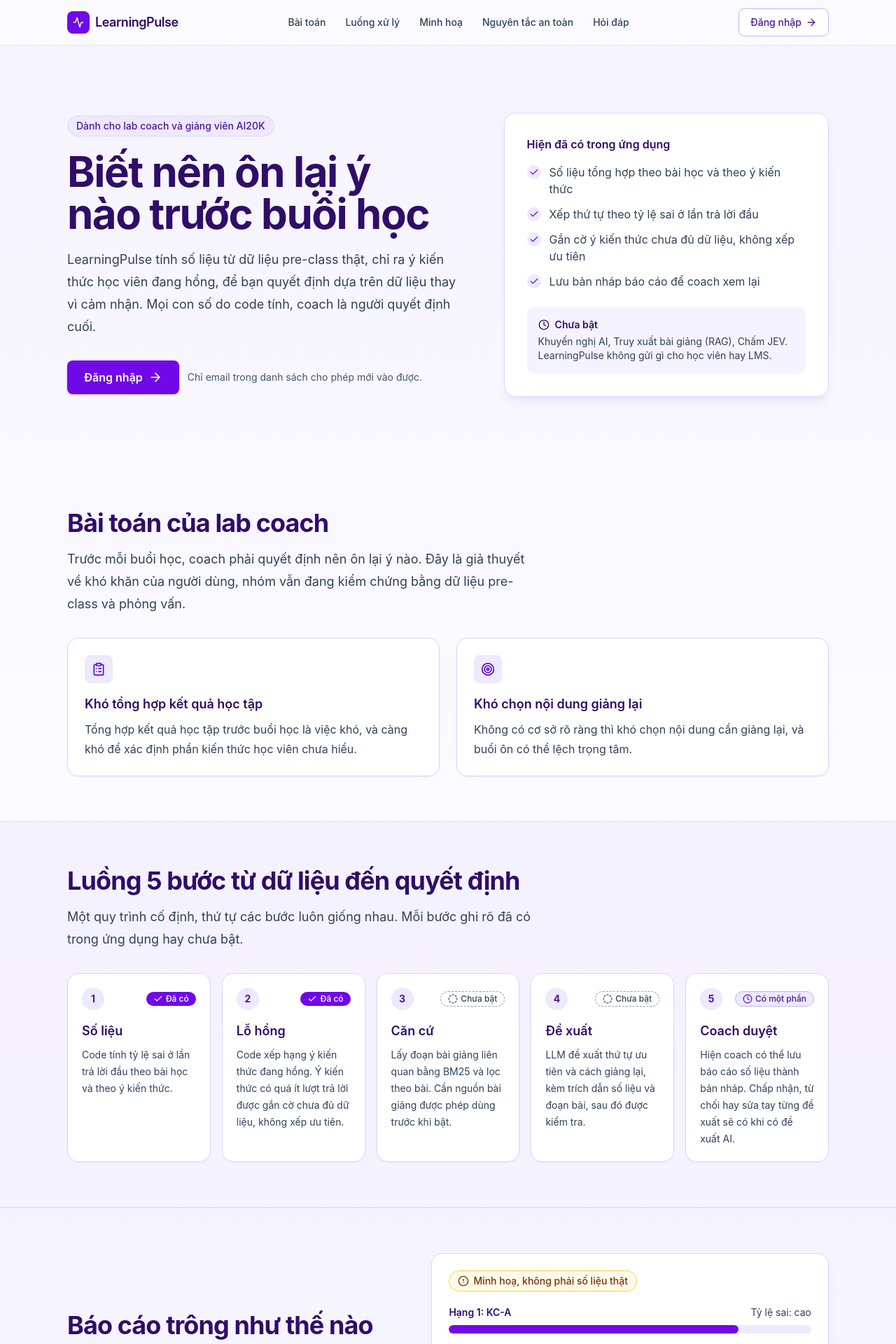
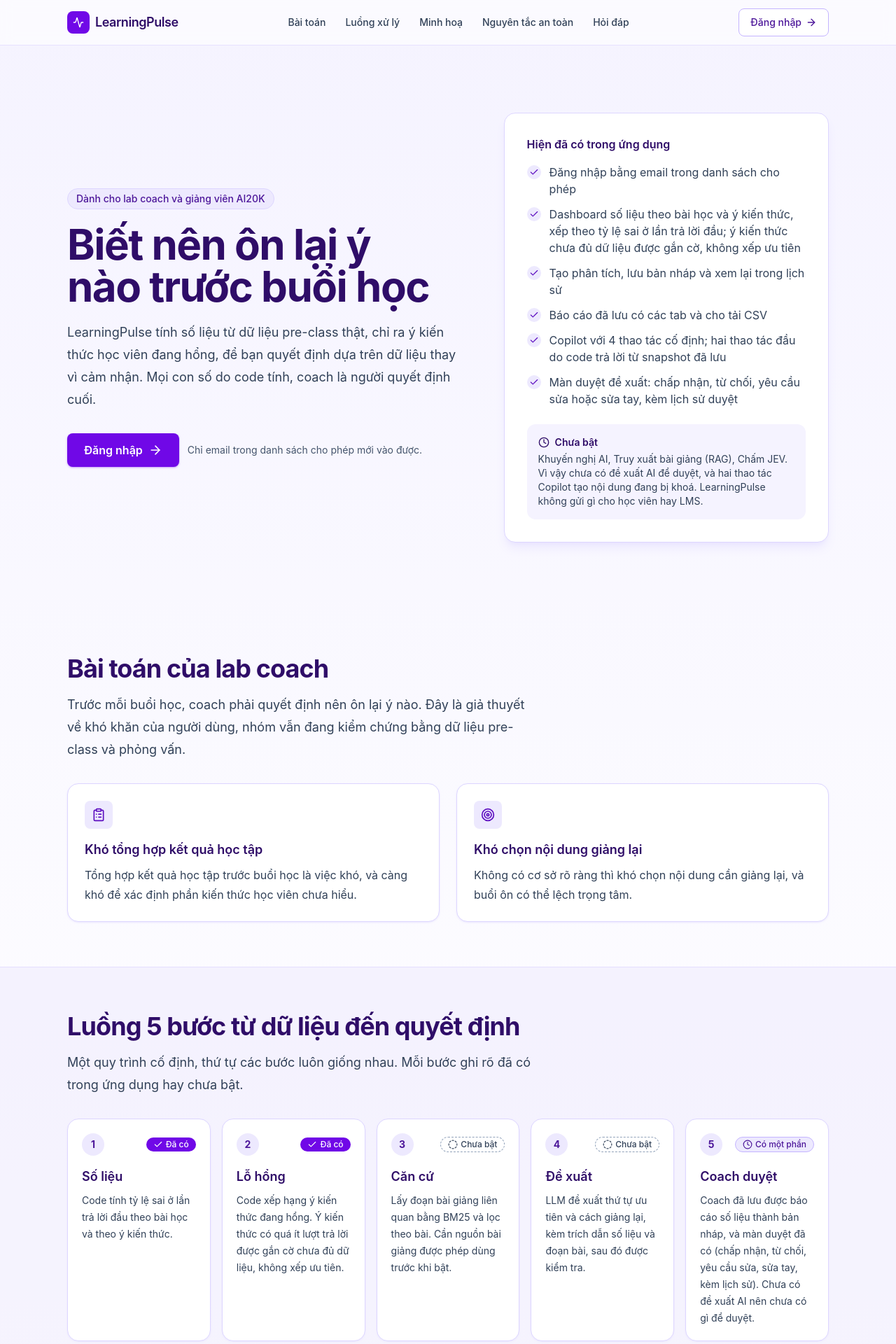
Before and after one commit to quanggpham/K5-Day15-L3B-ConTauDam, a React (Vite) app in the folder codebase/frontend/: page / in a window 1280 px wide. Shown: the top 1920 px of the page at 70% size. Built offline with nearby package versions, Linux system fonts and the light colour scheme; no server answers.

Commit message:
fix(landing): align claims with current features and fix nav tab order

```diff
--- a/codebase/frontend/src/features/landing/Faq.tsx
+++ b/codebase/frontend/src/features/landing/Faq.tsx
@@ -4,11 +4,11 @@ import { ChevronDown } from "lucide-react"
 const FAQS = [
   {
     q: "AI có gửi gì cho học viên không?",
-    a: "Không. LearningPulse không nhắn tin, không giao bài cho học viên và không ghi ngược vào LMS. AI không có công cụ nào ghi hay gửi ra ngoài; ứng dụng chỉ lưu bản nháp và lịch sử duyệt của coach.",
+    a: "Không. LearningPulse không nhắn tin, không giao bài cho học viên và không ghi ngược vào LMS. AI không có công cụ nào ghi hay gửi ra ngoài; ứng dụng chỉ lưu bản nháp báo cáo và lịch sử duyệt của coach.",
   },
   {
     q: "Dữ liệu nào được đưa lên mô hình?",
-    a: "Theo thiết kế, mô hình chỉ nhận số liệu đã tổng hợp và đoạn bài giảng được phép dùng; không có dữ liệu dòng hay mã học viên. Hiện mô hình chưa được nối vào luồng báo cáo.",
+    a: "Theo thiết kế, mô hình chỉ nhận số liệu đã tổng hợp và đoạn bài giảng được phép dùng; không có dữ liệu dòng hay mã học viên. Hiện mô hình chưa được nối vào luồng báo cáo; hai thao tác Copilot đang chạy là do code trả lời từ snapshot đã lưu.",
   },
   {
     q: "Ai quyết định cuối cùng?",
@@ -16,7 +16,11 @@ const FAQS = [
   },
   {
     q: "Khi nào bật gợi ý AI?",
-    a: "Chưa có mốc thời gian. Cần có nguồn bài giảng được phép dùng và chốt cách chấm kiểm tra đầu ra trước khi bật. Hiện ứng dụng chỉ có báo cáo số liệu và bản nháp.",
+    a: "Chưa có mốc thời gian. Cần có nguồn bài giảng được phép dùng và chốt cách chấm kiểm tra đầu ra trước khi bật. Hiện ứng dụng có dashboard, báo cáo số liệu đã lưu, Copilot cố định và màn duyệt, nhưng chưa có đề xuất AI để duyệt.",
+  },
+  {
+    q: "Copilot làm được gì?",
+    a: "Copilot trong báo cáo có 4 thao tác cố định. Hai thao tác đầu (giải thích ưu tiên, so sánh với bài trước) do code trả lời từ snapshot đã lưu. Hai thao tác tạo nội dung (kế hoạch ôn 15 phút, 3 câu hỏi kiểm tra lại) đang bị khoá cho đến khi có nguồn bài giảng và cách chấm đầu ra.",
   },
   {
     q: "Ai đăng nhập được?",
--- a/codebase/frontend/src/features/landing/Flow.tsx
+++ b/codebase/frontend/src/features/landing/Flow.tsx
@@ -8,8 +8,8 @@ interface FlowStep {
   status: Status
 }
 
-// Trạng thái theo README: đã có báo cáo số liệu và lưu bản nháp;
-// RAG, khuyến nghị AI, JEV chưa tích hợp.
+// Trạng thái theo README: đã có dashboard, báo cáo lưu nháp, Copilot cố định và màn duyệt;
+// RAG, khuyến nghị AI, JEV chưa tích hợp nên chưa có đề xuất AI để duyệt.
 const STEPS: FlowStep[] = [
   {
     title: "Số liệu",
@@ -33,7 +33,7 @@ const STEPS: FlowStep[] = [
   },
   {
     title: "Coach duyệt",
-    body: "Hiện coach có thể lưu báo cáo số liệu thành bản nháp. Chấp nhận, từ chối hay sửa tay từng đề xuất sẽ có khi có đề xuất AI.",
+    body: "Coach đã lưu được báo cáo số liệu thành bản nháp, và màn duyệt đã có (chấp nhận, từ chối, yêu cầu sửa, sửa tay, kèm lịch sử). Chưa có đề xuất AI nên chưa có gì để duyệt.",
     status: "partial",
   },
 ]
--- a/codebase/frontend/src/features/landing/Hero.tsx
+++ b/codebase/frontend/src/features/landing/Hero.tsx
@@ -4,10 +4,12 @@ import { useLandingCta } from "./useLandingCta"
 
 // Nội dung lấy từ docs/learningpulse-design.md và README (trạng thái hiện tại).
 const AVAILABLE_NOW = [
-  "Số liệu tổng hợp theo bài học và theo ý kiến thức",
-  "Xếp thứ tự theo tỷ lệ sai ở lần trả lời đầu",
-  "Gắn cờ ý kiến thức chưa đủ dữ liệu, không xếp ưu tiên",
-  "Lưu bản nháp báo cáo để coach xem lại",
+  "Đăng nhập bằng email trong danh sách cho phép",
+  "Dashboard số liệu theo bài học và ý kiến thức, xếp theo tỷ lệ sai ở lần trả lời đầu; ý kiến thức chưa đủ dữ liệu được gắn cờ, không xếp ưu tiên",
+  "Tạo phân tích, lưu bản nháp và xem lại trong lịch sử",
+  "Báo cáo đã lưu có các tab và cho tải CSV",
+  "Copilot với 4 thao tác cố định; hai thao tác đầu do code trả lời từ snapshot đã lưu",
+  "Màn duyệt đề xuất: chấp nhận, từ chối, yêu cầu sửa hoặc sửa tay, kèm lịch sử duyệt",
 ]
 
 const NOT_YET = ["Khuyến nghị AI", "Truy xuất bài giảng (RAG)", "Chấm JEV"]
@@ -80,8 +82,9 @@ export default function Hero() {
             Chưa bật
           </p>
           <p className="mt-1 text-sm text-slate-700">
-            {NOT_YET.join(", ")}. LearningPulse không gửi gì cho học viên hay
-            LMS.
+            {NOT_YET.join(", ")}. Vì vậy chưa có đề xuất AI để duyệt, và hai
+            thao tác Copilot tạo nội dung đang bị khoá. LearningPulse không gửi
+            gì cho học viên hay LMS.
           </p>
         </div>
       </aside>
--- a/codebase/frontend/src/features/landing/LandingNav.tsx
+++ b/codebase/frontend/src/features/landing/LandingNav.tsx
@@ -10,18 +10,23 @@ const SECTION_LINKS = [
   { href: "#hoi-dap", label: "Hỏi đáp" },
 ]
 
-/** Thanh điều hướng đơn giản: thương hiệu bên trái, nút Đăng nhập bên phải. */
+/**
+ * Thanh điều hướng: thương hiệu, link neo, nút CTA. Thứ tự DOM = thứ tự nhìn
+ * ở mọi cỡ màn hình (WCAG 2.4.3), nên chỉ dùng grid, không dùng `order`.
+ * Mobile: hàng 1 thương hiệu, hàng 2 link neo (cuộn ngang) rồi CTA.
+ * Desktop (md+): một hàng thương hiệu, link neo, CTA.
+ */
 export default function LandingNav() {
   const cta = useLandingCta()
   return (
     <header className="border-b border-violet-200/70 bg-white/80 backdrop-blur supports-[backdrop-filter]:bg-white/60">
       <nav
         aria-label="Điều hướng chính"
-        className="mx-auto flex w-full max-w-6xl flex-wrap items-center justify-between gap-y-1 px-4 py-3 sm:px-6 md:h-16 md:flex-nowrap md:gap-x-4 md:py-0 lg:px-8"
+        className="mx-auto grid w-full max-w-6xl grid-cols-[minmax(0,1fr)_auto] items-center gap-x-2 gap-y-1 px-4 py-3 sm:px-6 md:h-16 md:grid-cols-[auto_minmax(0,1fr)_auto] md:gap-x-4 md:py-0 lg:px-8"
       >
         <Link
           to="/"
-          className="flex items-center gap-2 rounded-md text-lg font-semibold tracking-tight text-violet-950 outline-hidden focus-visible:ring-2 focus-visible:ring-violet-600 focus-visible:ring-offset-2"
+          className="col-span-2 flex w-fit items-center gap-2 rounded-md text-lg font-semibold tracking-tight text-violet-950 outline-hidden focus-visible:ring-2 focus-visible:ring-violet-600 focus-visible:ring-offset-2 md:col-span-1"
         >
           <span
             aria-hidden="true"
@@ -31,14 +36,7 @@ export default function LandingNav() {
           </span>
           LearningPulse
         </Link>
-        <Link
-          to={cta.to}
-          className="order-2 md:order-3 inline-flex h-10 items-center gap-1.5 rounded-lg border border-violet-300 bg-white px-4 text-sm font-medium text-violet-900 outline-hidden transition-colors hover:bg-violet-50 focus-visible:ring-2 focus-visible:ring-violet-600 focus-visible:ring-offset-2 motion-reduce:transition-none"
-        >
-          {cta.label}
-          <ArrowRight aria-hidden="true" className="size-4" />
-        </Link>
-        <ul className="order-3 flex w-full items-center gap-1 overflow-x-auto p-1 md:order-2 md:w-auto md:overflow-visible">
+        <ul className="flex min-w-0 items-center gap-1 overflow-x-auto p-1 md:justify-self-center md:overflow-visible">
           {SECTION_LINKS.map((link) => (
             <li key={link.href}>
               <a
@@ -50,6 +48,13 @@ export default function LandingNav() {
             </li>
           ))}
         </ul>
+        <Link
+          to={cta.to}
+          className="inline-flex h-10 items-center gap-1.5 rounded-lg border border-violet-300 bg-white px-4 text-sm font-medium text-violet-900 outline-hidden transition-colors hover:bg-violet-50 focus-visible:ring-2 focus-visible:ring-violet-600 focus-visible:ring-offset-2 motion-reduce:transition-none"
+        >
+          {cta.label}
+          <ArrowRight aria-hidden="true" className="size-4" />
+        </Link>
       </nav>
     </header>
   )
--- a/codebase/frontend/src/features/landing/Principles.tsx
+++ b/codebase/frontend/src/features/landing/Principles.tsx
@@ -19,7 +19,7 @@ const PRINCIPLES = [
   {
     icon: UserCheck,
     title: "Coach quyết định cuối",
-    body: "Theo thiết kế, khi có đề xuất AI, coach chấp nhận, từ chối hoặc sửa tay từng đề xuất. Hiện chưa có đề xuất AI để duyệt.",
+    body: "Màn duyệt đã có: coach chấp nhận, từ chối, yêu cầu sửa hoặc sửa tay từng đề xuất, và lịch sử được lưu. Hiện chưa có đề xuất AI để duyệt.",
   },
   {
     icon: Ban,
--- a/codebase/frontend/src/features/landing/Showcase.tsx
+++ b/codebase/frontend/src/features/landing/Showcase.tsx
@@ -33,8 +33,8 @@ export default function Showcase() {
             Báo cáo trông như thế nào
           </h2>
           <p className="mt-4 text-lg leading-8 text-slate-700">
-            Coach chọn một bài học và xem các ý kiến thức xếp theo tỷ lệ sai ở
-            lần trả lời đầu. Ý kiến thức có quá ít lượt trả lời được tách riêng,
+            Trên dashboard và trong báo cáo đã lưu, coach chọn một bài học và xem
+            các ý kiến thức xếp theo tỷ lệ sai ở lần trả lời đầu. Ý kiến thức có quá ít lượt trả lời được tách riêng,
             gắn cờ chưa đủ dữ liệu và không xếp hạng.
           </p>
         </div>
```
